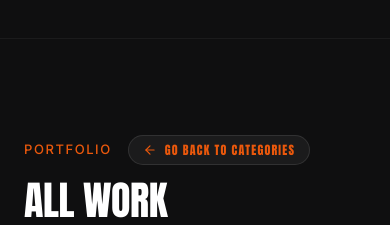
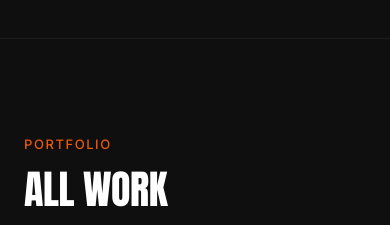
Before and after one commit to KalyaRaunak/Con_Portfolio, a React (Vite) app: page / in a window 390 px wide. Shown: the part 7260-7485 px from the top of the page. Built offline with nearby package versions, Linux system fonts and the light colour scheme.

Commit message:
revert(tech-ecosystem): restore original orbiting circles code & remove back to categories button from All Work header

```diff
--- a/src/components/FilterGrid.tsx
+++ b/src/components/FilterGrid.tsx
@@ -57,19 +57,7 @@ export default function FilterGrid({
         {/* Title */}
         <div className="mb-16 flex flex-col md:flex-row md:items-end justify-between border-b border-white/5 pb-8">
           <div>
-            <div className="flex items-center gap-4 mb-4">
-              <span className="eyebrow text-[#EA580C] uppercase block">Portfolio</span>
-              {onGoBack && (
-                <button
-                  onClick={onGoBack}
-                  className="inline-flex items-center space-x-2 text-xs uppercase tracking-widest font-display text-[#EA580C] hover:text-white transition-colors duration-300 bg-white/5 hover:bg-white/10 px-3.5 py-1.5 rounded-full border border-white/10 cursor-pointer"
-                  data-cursor="view"
-                >
-                  <ArrowLeft size={14} />
-                  <span>Go Back To Categories</span>
-                </button>
-              )}
-            </div>
+            <span className="eyebrow text-[#EA580C] uppercase block mb-4">Portfolio</span>
             <h2 className="section-headline text-white uppercase">All Work</h2>
           </div>
           <p className="body-default text-[#A1A1AA] max-w-sm mt-4 md:mt-0">
--- a/src/components/TechEcosystem.tsx
+++ b/src/components/TechEcosystem.tsx
@@ -2,13 +2,13 @@ import { OrbitingCircles } from "./ui/orbiting-circles";
 
 export default function TechEcosystem() {
   return (
-    <section className="py-16 md:py-32 bg-[#0F0F10] relative overflow-hidden border-t border-white/5">
+    <section className="py-24 md:py-32 bg-[#0F0F10] relative overflow-hidden border-t border-white/5">
       {/* Subtle background glow */}
       <div className="absolute glow-effect w-[500px] h-[500px] top-1/2 left-1/2 -translate-x-1/2 -translate-y-1/2 rounded-full opacity-[0.03] pointer-events-none select-none z-0" />
 
       <div className="max-w-7xl mx-auto px-6 md:px-12 relative z-10 flex flex-col items-center">
         {/* Title Header */}
-        <div className="text-center space-y-4 max-w-2xl mb-8 md:mb-16">
+        <div className="text-center space-y-4 max-w-2xl mb-16">
           <div className="flex items-center justify-center space-x-2 animate-fade-in">
             <span className="h-[1px] w-8 bg-[#EA580C]/50" />
             <span className="eyebrow text-[#EA580C] uppercase tracking-widest text-[11px]">Trusted by Brands</span>
@@ -22,11 +22,11 @@ export default function TechEcosystem() {
           </p>
         </div>
 
-        {/* Orbiting Circles Container (h-[440px] height & scale-[0.58] ensures 360-degree orbit never clips top/bottom/sides) */}
-        <div className="relative flex h-[440px] sm:h-[480px] md:h-[520px] w-full max-w-xl items-center justify-center bg-transparent scale-[0.58] xs:scale-[0.66] sm:scale-85 md:scale-100 transition-transform duration-300 origin-center my-0 select-none">
+        {/* Orbiting Circles Container */}
+        <div className="relative flex h-[500px] w-full max-w-xl items-center justify-center overflow-hidden rounded-lg bg-transparent">
           {/* Central Logo Icon */}
           <div
-            className="w-14 h-18 sm:w-16 sm:h-22 md:w-20 md:h-28 bg-white hover:bg-[#EA580C] transition-colors duration-300 z-10 cursor-pointer"
+            className="w-16 h-22 md:w-20 md:h-28 bg-white hover:bg-[#EA580C] transition-colors duration-300 z-10 cursor-pointer"
             style={{
               maskImage: "url(/images/logo.png)",
               WebkitMaskImage: "url(/images/logo.png)",
```
